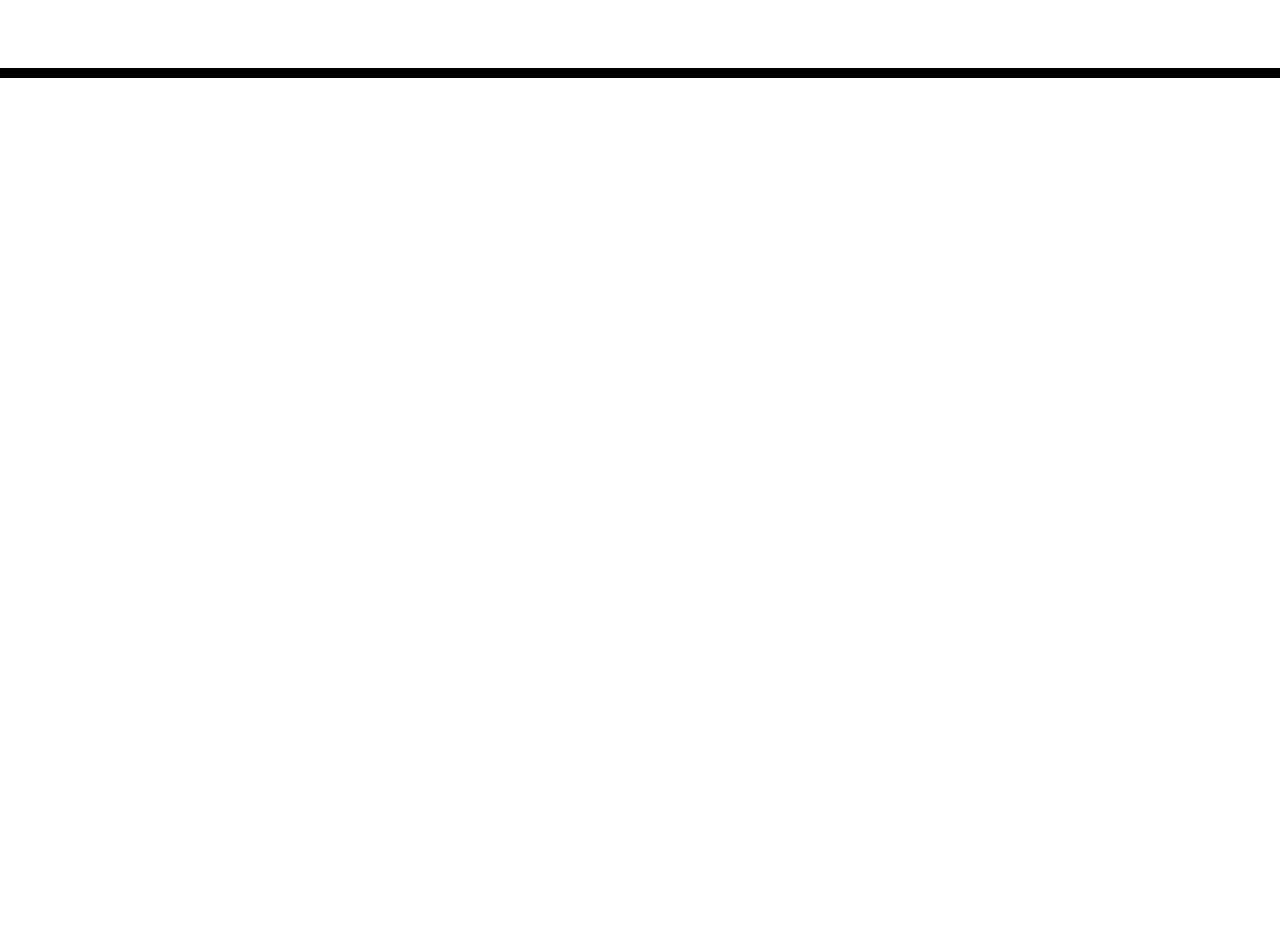
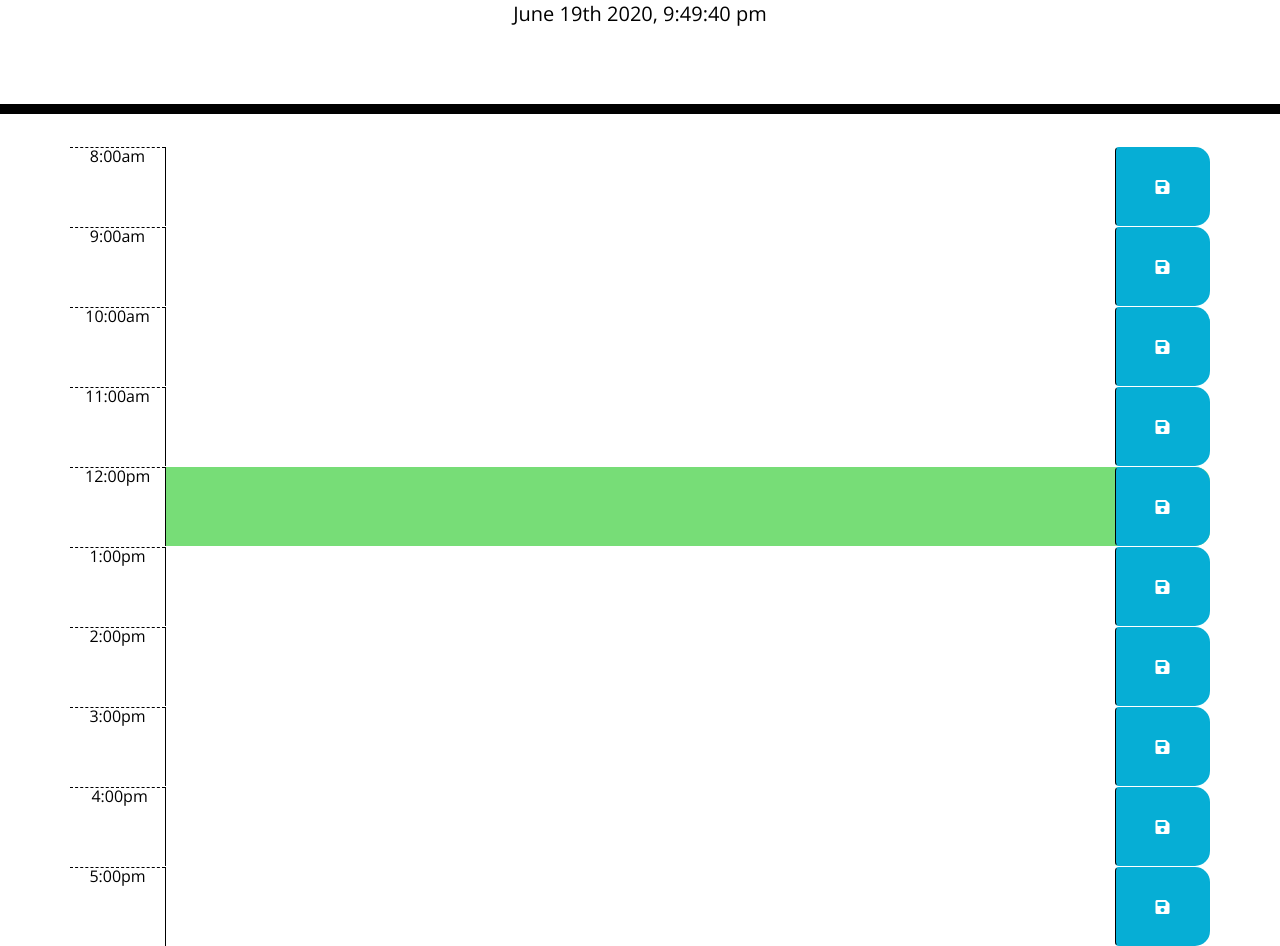
Before and after one commit to civ187/Work_Day_Scheduler, a plain HTML site: page index.html in a window 1280 px wide. Shown: the part 190-1136 px from the top of the page. Before the commit the page ends 800 px from the top, so only its background shows below. Drawn offline with nearby package versions, Linux system fonts and the light colour scheme.

Commit message:
added current date to top of page

```diff
--- a/index.html
+++ b/index.html
@@ -4,20 +4,10 @@
     <meta charset="UTF-8" />
     <meta name="viewport" content="width=device-width, initial-scale=1.0" />
     <meta http-equiv="X-UA-Compatible" content="ie=edge" />
-    <link
-      rel="stylesheet"
-      href="https://stackpath.bootstrapcdn.com/bootstrap/4.3.1/css/bootstrap.min.css"
-    />
-    <link
-      rel="stylesheet"
-      href="https://use.fontawesome.com/releases/v5.8.1/css/all.css"
-      integrity="sha384-50oBUHEmvpQ+1lW4y57PTFmhCaXp0ML5d60M1M7uH2+nqUivzIebhndOJK28anvf"
-      crossorigin="anonymous"
-    />
-    <link
-      href="https://fonts.googleapis.com/css?family=Open+Sans&display=swap"
-      rel="stylesheet"
-    />
+    <link rel="stylesheet" href="https://stackpath.bootstrapcdn.com/bootstrap/4.3.1/css/bootstrap.min.css"/>
+    <link rel="stylesheet"href="https://use.fontawesome.com/releases/v5.8.1/css/all.css"
+      integrity="sha384-50oBUHEmvpQ+1lW4y57PTFmhCaXp0ML5d60M1M7uH2+nqUivzIebhndOJK28anvf" crossorigin="anonymous"/>
+    <link href="https://fonts.googleapis.com/css?family=Open+Sans&display=swap" rel="stylesheet"/>
     <link rel="stylesheet" href="style.css" />
     <title>Work Day Scheduler</title>
   </head>
@@ -28,11 +18,74 @@
       <p class="lead">A simple calendar app for scheduling your work day</p>
       <p id="currentDay" class="lead"></p>
     </header>
+
     <div class="container">
-      <!-- Timeblocks go here -->
+        <!-- Timeblocks go here -->
+
+        <div id="hour8" class="row time-block">
+            <div class="col-md-1 hour">8:00am</div>
+            <textarea class="col-md-10 description"></textarea>
+            <button class="btn saveBtn col-md-1"><i class="fas fa-save"></i></button>
+        </div>
+
+        <div id="hour9" class="row time-block">
+            <div class="col-md-1 hour">9:00am</div>
+            <textarea class="col-md-10 description"></textarea>
+            <button class="btn saveBtn col-md-1"><i class="fas fa-save"></i></button>
+        </div>
+
+        <div id="hour10" class="row time-block">
+            <div class="col-md-1 hour">10:00am</div>
+            <textarea class="col-md-10 description"></textarea>
+            <button class="btn saveBtn col-md-1"><i class="fas fa-save"></i></button>
+        </div>
+
+        <div id="hour11" class="row time-block">
+            <div class="col-md-1 hour">11:00am</div>
+            <textarea class="col-md-10 description"></textarea>
+            <button class="btn saveBtn col-md-1"><i class="fas fa-save"></i></button>
+        </div>
+
+        <div id="hour12" class="row time-block past present future">
+            <div class="col-md-1 hour">12:00pm</div>
+            <textarea class="col-md-10 description"></textarea>
+            <button class="btn saveBtn col-md-1"><i class="fas fa-save"></i></button>
+        </div>
+
+        <div id="hour13" class="row time-block">
+            <div class="col-md-1 hour">1:00pm</div>
+            <textarea class="col-md-10 description"></textarea>
+            <button class="btn saveBtn col-md-1"><i class="fas fa-save"></i></button>
+        </div>
+
+        <div id="hour14" class="row time-block">
+            <div class="col-md-1 hour">2:00pm</div>
+            <textarea class="col-md-10 description"></textarea>
+            <button class="btn saveBtn col-md-1"><i class="fas fa-save"></i></button>
+        </div>
+
+        <div id="hour15" class="row time-block">
+            <div class="col-md-1 hour">3:00pm
+            </div>
+            <textarea class="col-md-10 description"></textarea>
+            <button class="btn saveBtn col-md-1"><i class="fas fa-save"></i></button>
+        </div>
+
+        <div id="hour16" class="row time-block">
+            <div class="col-md-1 hour"> 4:00pm</div>
+            <textarea class="col-md-10 description"></textarea>
+            <button class="btn saveBtn col-md-1"><i class="fas fa-save"></i></button>
+        </div>
+
+        <div id="hour17" class="row time-block">
+            <div class="col-md-1 hour">5:00pm</div>
+            <textarea class="col-md-10 description"></textarea>
+            <button class="btn saveBtn col-md-1"><i class="fas fa-save"></i></button>
+        </div>
     </div>
 
     <script src="https://code.jquery.com/jquery-3.4.1.min.js"></script>
     <script src="https://cdnjs.cloudflare.com/ajax/libs/moment.js/2.24.0/moment.min.js"></script>
+    <script src="script.js"></script>
   </body>
 </html>
--- /dev/null
+++ b/script.js
@@ -0,0 +1,12 @@
+$(document).ready(function () {
+
+$("#currentDay").text(moment().format("MMMM Do YYYY, h:mm:ss a"));
+/* var text = $(this).siblings(".description").val();
+var time = $(this).parent().attr("id"); */
+
+});
+
+
+/* function hourTracker(){
+var currentHour = moment().hour();
+} */
```
Also changed, not shown: 1 other file.
